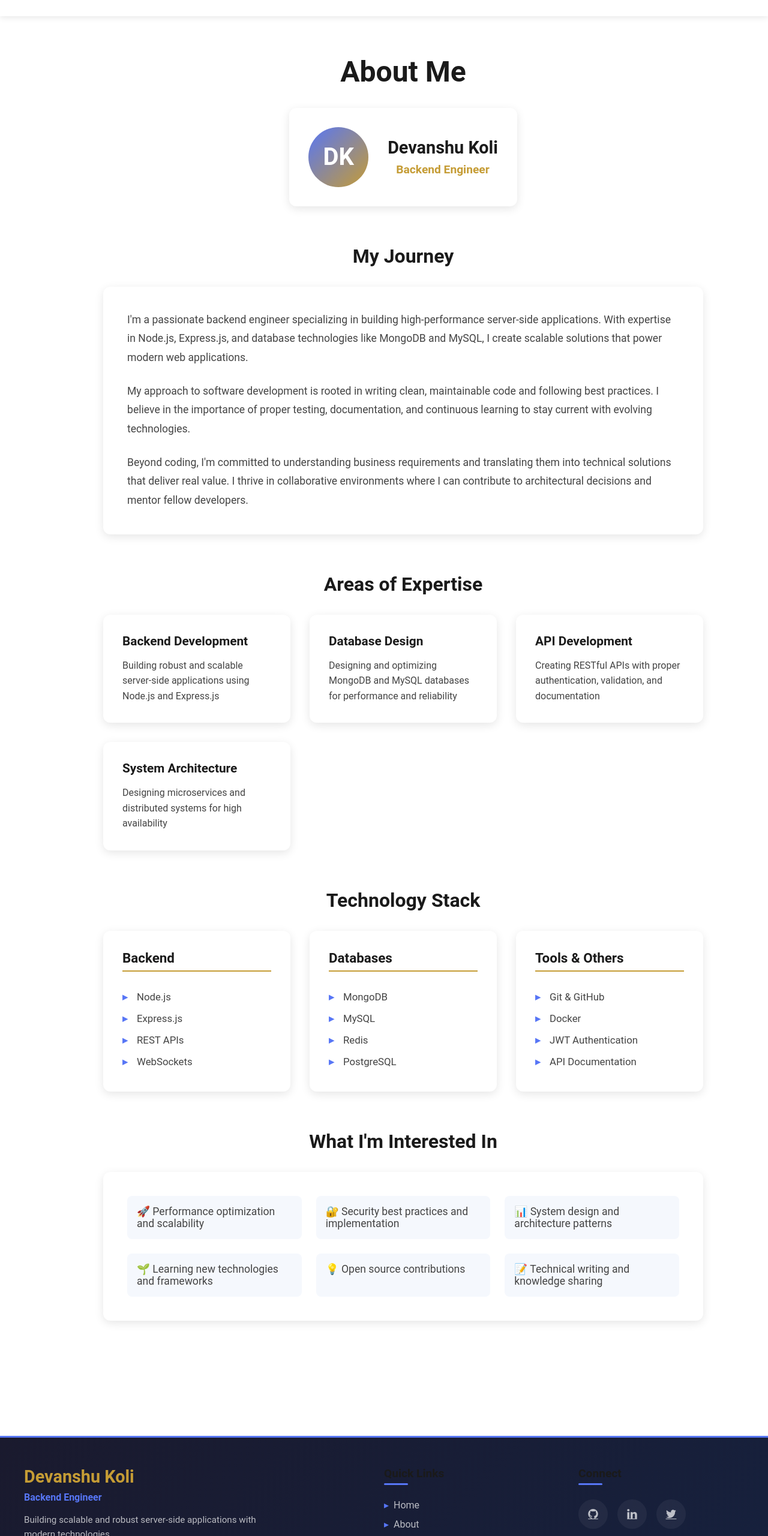
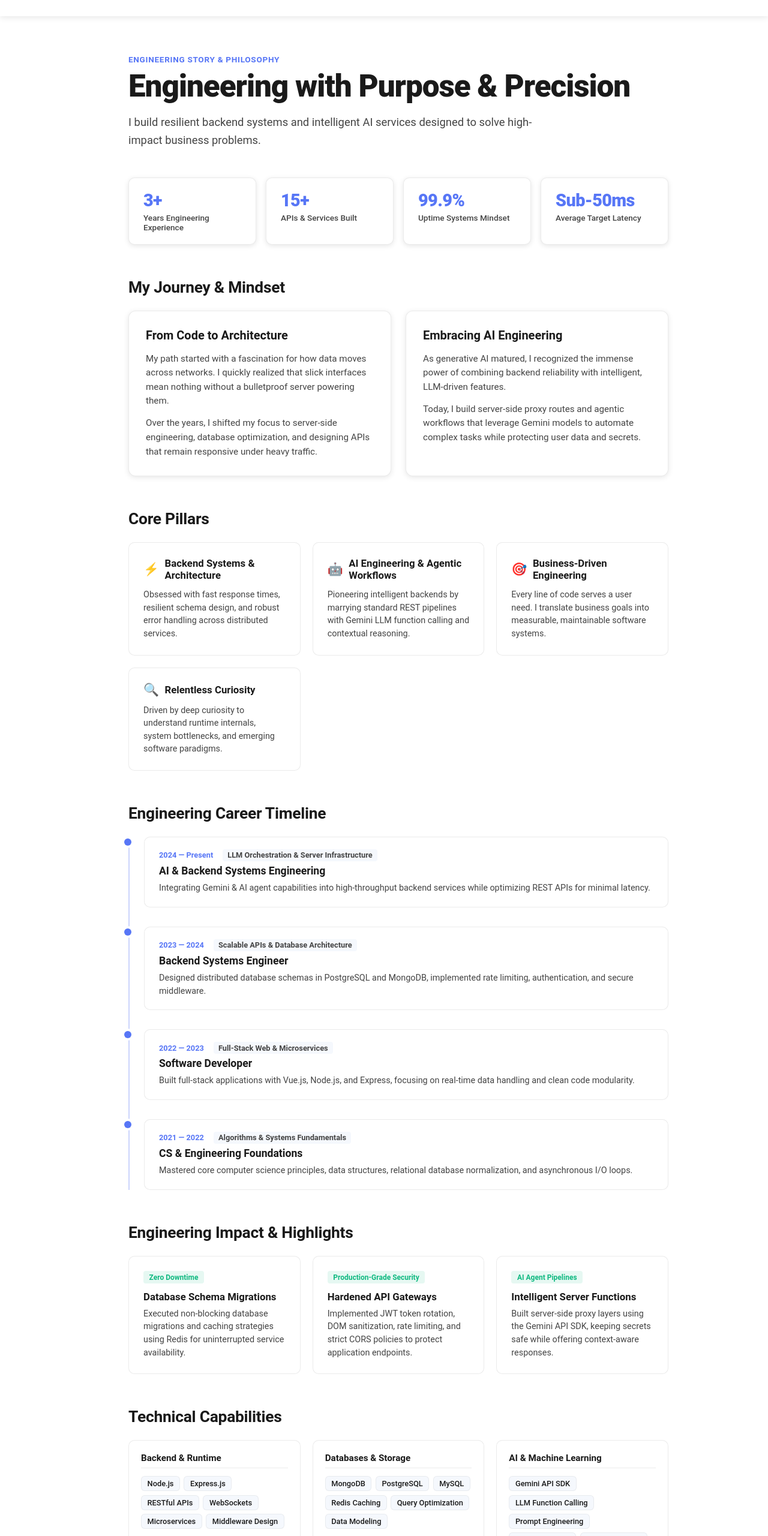
Before and after one commit to Devanshukoli/my-portfolio, a Vue app: page /about in a window 1280 px wide. Shown: the part 65-2626 px from the top of the page at 60% size. Built offline with nearby package versions, Linux system fonts and the light colour scheme.

Commit message:
feat: revamp AboutView with enhanced timeline, stats, mindset cards, and improved layout for better user engagement

```diff
--- a/src/view/AboutView.vue
+++ b/src/view/AboutView.vue
@@ -1,122 +1,209 @@
 <script setup>
-const experience = [
+import { ref } from 'vue'
+
+const timeline = [
   {
-    area: 'Backend Development',
-    description: 'Building robust and scalable server-side applications using Node.js and Express.js'
+    period: '2024 — Present',
+    role: 'AI & Backend Systems Engineering',
+    focus: 'LLM Orchestration & Server Infrastructure',
+    description: 'Integrating Gemini & AI agent capabilities into high-throughput backend services while optimizing REST APIs for minimal latency.'
   },
   {
-    area: 'Database Design',
-    description: 'Designing and optimizing MongoDB and MySQL databases for performance and reliability'
+    period: '2023 — 2024',
+    role: 'Backend Systems Engineer',
+    focus: 'Scalable APIs & Database Architecture',
+    description: 'Designed distributed database schemas in PostgreSQL and MongoDB, implemented rate limiting, authentication, and secure middleware.'
   },
   {
-    area: 'API Development',
-    description: 'Creating RESTful APIs with proper authentication, validation, and documentation'
+    period: '2022 — 2023',
+    role: 'Software Developer',
+    focus: 'Full-Stack Web & Microservices',
+    description: 'Built full-stack applications with Vue.js, Node.js, and Express, focusing on real-time data handling and clean code modularity.'
   },
   {
-    area: 'System Architecture',
-    description: 'Designing microservices and distributed systems for high availability'
+    period: '2021 — 2022',
+    role: 'CS & Engineering Foundations',
+    focus: 'Algorithms & Systems Fundamentals',
+    description: 'Mastered core computer science principles, data structures, relational database normalization, and asynchronous I/O loops.'
+  }
+]
+
+const stats = [
+  { value: '3+', label: 'Years Engineering Experience' },
+  { value: '15+', label: 'APIs & Services Built' },
+  { value: '99.9%', label: 'Uptime Systems Mindset' },
+  { value: 'Sub-50ms', label: 'Average Target Latency' }
+]
+
+const mindsetCards = [
+  {
+    title: 'Backend Systems & Architecture',
+    icon: '⚡',
+    description: 'Obsessed with fast response times, resilient schema design, and robust error handling across distributed services.'
+  },
+  {
+    title: 'AI Engineering & Agentic Workflows',
+    icon: '🤖',
+    description: 'Pioneering intelligent backends by marrying standard REST pipelines with Gemini LLM function calling and contextual reasoning.'
+  },
+  {
+    title: 'Business-Driven Engineering',
+    icon: '🎯',
+    description: 'Every line of code serves a user need. I translate business goals into measurable, maintainable software systems.'
+  },
+  {
+    title: 'Relentless Curiosity',
+    icon: '🔍',
+    description: 'Driven by deep curiosity to understand runtime internals, system bottlenecks, and emerging software paradigms.'
+  }
+]
+
+const highlights = [
+  {
+    metric: 'Zero Downtime',
+    title: 'Database Schema Migrations',
+    detail: 'Executed non-blocking database migrations and caching strategies using Redis for uninterrupted service availability.'
+  },
+  {
+    metric: 'Production-Grade Security',
+    title: 'Hardened API Gateways',
+    detail: 'Implemented JWT token rotation, DOM sanitization, rate limiting, and strict CORS policies to protect application endpoints.'
+  },
+  {
+    metric: 'AI Agent Pipelines',
+    title: 'Intelligent Server Functions',
+    detail: 'Built server-side proxy layers using the Gemini API SDK, keeping secrets safe while offering context-aware responses.'
+  }
+]
+
+const skillGroups = [
+  {
+    category: 'Backend & Runtime',
+    items: ['Node.js', 'Express.js', 'RESTful APIs', 'WebSockets', 'Microservices', 'Middleware Design']
+  },
+  {
+    category: 'Databases & Storage',
+    items: ['MongoDB', 'PostgreSQL', 'MySQL', 'Redis Caching', 'Query Optimization', 'Data Modeling']
+  },
+  {
+    category: 'AI & Machine Learning',
+    items: ['Gemini API SDK', 'LLM Function Calling', 'Prompt Engineering', 'Vector Retrieval', 'AI Proxy Routes']
+  },
+  {
+    category: 'DevOps & Tooling',
+    items: ['Docker', 'Git & Version Control', 'JWT Authentication', 'Nodemailer / EmailJS', 'Vite', 'Vitest']
   }
 ]
 </script>
 
 <template>
-  <div class="about">
+  <div class="about-page">
     <div class="container">
-      <!-- Header Section -->
-      <section class="about-header">
-        <h1 class="title">About Me</h1>
-        <div class="intro">
-          <div class="profile-section">
-            <div class="profile-placeholder">
-              <span class="initials">DK</span>
+      <!-- Section Header -->
+      <header class="about-header">
+        <div class="eyebrow">Engineering Story & Philosophy</div>
+        <h1 class="main-title">Engineering with Purpose & Precision</h1>
+        <p class="lead-text">
+          I build resilient backend systems and intelligent AI services designed to solve high-impact business problems.
+        </p>
+      </header>
+
+      <!-- Key Stats Bar -->
+      <section class="stats-section" aria-label="Key Engineering Metrics">
+        <div class="stats-grid">
+          <div v-for="stat in stats" :key="stat.label" class="stat-card">
+            <span class="stat-value">{{ stat.value }}</span>
+            <span class="stat-label">{{ stat.label }}</span>
           </div>
-            <div class="profile-info">
-              <h2>Devanshu Koli</h2>
-              <p class="role">Backend Engineer</p>
+        </div>
+      </section>
+
+      <!-- The Story & Mindset Section -->
+      <section class="story-section">
+        <h2 class="section-title">My Journey & Mindset</h2>
+        <div class="story-grid">
+          <div class="story-box">
+            <h3>From Code to Architecture</h3>
+            <p>
+              My path started with a fascination for how data moves across networks.
+              I quickly realized that slick interfaces mean nothing without a bulletproof server powering them.
+            </p>
+            <p>
+              Over the years, I shifted my focus to server-side engineering, database optimization,
+              and designing APIs that remain responsive under heavy traffic.
+            </p>
+          </div>
+
+          <div class="story-box">
+            <h3>Embracing AI Engineering</h3>
+            <p>
+              As generative AI matured, I recognized the immense power of combining backend reliability
+              with intelligent, LLM-driven features.
+            </p>
+            <p>
+              Today, I build server-side proxy routes and agentic workflows that leverage Gemini models
+              to automate complex tasks while protecting user data and secrets.
+            </p>
+          </div>
+        </div>
+      </section>
+
+      <!-- Callout Mindset Cards -->
+      <section class="mindset-section">
+        <h2 class="section-title">Core Pillars</h2>
+        <div class="mindset-grid">
+          <div v-for="card in mindsetCards" :key="card.title" class="mindset-card">
+            <div class="card-header">
+              <span class="card-icon" aria-hidden="true">{{ card.icon }}</span>
+              <h3>{{ card.title }}</h3>
+            </div>
+            <p>{{ card.description }}</p>
+          </div>
+        </div>
+      </section>
+
+      <!-- Engineering Timeline -->
+      <section class="timeline-section">
+        <h2 class="section-title">Engineering Career Timeline</h2>
+        <div class="timeline">
+          <div v-for="(item, index) in timeline" :key="index" class="timeline-item">
+            <div class="timeline-marker" aria-hidden="true"></div>
+            <div class="timeline-content">
+              <div class="timeline-meta">
+                <span class="timeline-period">{{ item.period }}</span>
+                <span class="timeline-focus">{{ item.focus }}</span>
+              </div>
+              <h3 class="timeline-role">{{ item.role }}</h3>
+              <p class="timeline-desc">{{ item.description }}</p>
             </div>
           </div>
         </div>
       </section>
 
-      <!-- Bio Section -->
-      <section class="bio-section">
-        <h2 class="section-title">My Journey</h2>
-        <div class="bio-content">
-          <p>
-            I'm a passionate backend engineer specializing in building high-performance server-side applications.
-            With expertise in Node.js, Express.js, and database technologies like MongoDB and MySQL, I create
-            scalable solutions that power modern web applications.
-          </p>
-          <p>
-            My approach to software development is rooted in writing clean, maintainable code and following
-            best practices. I believe in the importance of proper testing, documentation, and continuous learning
-            to stay current with evolving technologies.
-          </p>
-          <p>
-            Beyond coding, I'm committed to understanding business requirements and translating them into
-            technical solutions that deliver real value. I thrive in collaborative environments where I can
-            contribute to architectural decisions and mentor fellow developers.
-          </p>
-        </div>
-      </section>
-
-      <!-- Expertise Section -->
-      <section class="expertise-section">
-        <h2 class="section-title">Areas of Expertise</h2>
-        <div class="expertise-grid">
-          <div v-for="exp in experience" :key="exp.area" class="expertise-card">
-            <h3>{{ exp.area }}</h3>
-            <p>{{ exp.description }}</p>
+      <!-- Engineering Highlights Callouts -->
+      <section class="highlights-section">
+        <h2 class="section-title">Engineering Impact & Highlights</h2>
+        <div class="highlights-grid">
+          <div v-for="hl in highlights" :key="hl.title" class="highlight-card">
+            <div class="highlight-badge">{{ hl.metric }}</div>
+            <h3>{{ hl.title }}</h3>
+            <p>{{ hl.detail }}</p>
           </div>
         </div>
       </section>
 
-      <!-- Tech Stack Section -->
-      <section class="tech-stack">
-        <h2 class="section-title">Technology Stack</h2>
-        <div class="tech-categories">
-          <div class="tech-category">
-            <h3>Backend</h3>
-            <ul>
-              <li>Node.js</li>
-              <li>Express.js</li>
-              <li>REST APIs</li>
-              <li>WebSockets</li>
-            </ul>
-          </div>
-          <div class="tech-category">
-            <h3>Databases</h3>
-            <ul>
-              <li>MongoDB</li>
-              <li>MySQL</li>
-              <li>Redis</li>
-              <li>PostgreSQL</li>
-            </ul>
-          </div>
-          <div class="tech-category">
-            <h3>Tools & Others</h3>
-            <ul>
-              <li>Git & GitHub</li>
-              <li>Docker</li>
-              <li>JWT Authentication</li>
-              <li>API Documentation</li>
-            </ul>
+      <!-- Categorized Skills Matrix -->
+      <section class="skills-matrix-section">
+        <h2 class="section-title">Technical Capabilities</h2>
+        <div class="skills-matrix">
+          <div v-for="group in skillGroups" :key="group.category" class="skill-group-card">
+            <h3 class="group-title">{{ group.category }}</h3>
+            <div class="tags-wrapper">
+              <span v-for="item in group.items" :key="item" class="skill-tag">
+                {{ item }}
+              </span>
             </div>
           </div>
-      </section>
-
-      <!-- Interests Section -->
-      <section class="interests-section">
-        <h2 class="section-title">What I'm Interested In</h2>
-        <div class="interests-content">
-          <ul class="interests-list">
-            <li>🚀 Performance optimization and scalability</li>
-            <li>🔐 Security best practices and implementation</li>
-            <li>📊 System design and architecture patterns</li>
-            <li>🌱 Learning new technologies and frameworks</li>
-            <li>💡 Open source contributions</li>
-            <li>📝 Technical writing and knowledge sharing</li>
-          </ul>
         </div>
       </section>
     </div>
@@ -124,258 +211,337 @@ const experience = [
 </template>
 
 <style scoped>
-.about {
+.about-page {
   width: 100%;
-  padding: 4rem 2rem;
+  padding: 4rem 1.5rem;
   background: var(--bg-primary);
+  min-height: 85vh;
 }
 
 .container {
-  max-width: 1000px;
+  max-width: 900px;
   margin: 0 auto;
 }
 
-/* Header Section */
+/* Header */
 .about-header {
-  text-align: center;
-  margin-bottom: 4rem;
+  text-align: left;
+  margin-bottom: 3rem;
 }
 
-.title {
-  font-size: 3rem;
+.eyebrow {
+  font-size: 0.85rem;
+  font-weight: 600;
+  color: #5776f6;
+  text-transform: uppercase;
+  letter-spacing: 0.05em;
+  margin-bottom: 0.5rem;
+}
+
+.main-title {
+  font-size: clamp(2.2rem, 4.5vw, 3.2rem);
+  font-weight: 800;
+  color: var(--text-primary);
+  line-height: 1.15;
+  letter-spacing: -0.02em;
+  margin-bottom: 1rem;
+}
+
+.lead-text {
+  font-size: 1.15rem;
+  line-height: 1.6;
+  color: var(--text-secondary);
+  max-width: 720px;
+}
+
+/* Common Section Title */
+.section-title {
+  font-size: 1.65rem;
   font-weight: 700;
   color: var(--text-primary);
+  margin-bottom: 1.5rem;
+  letter-spacing: -0.01em;
+}
+
+section {
+  margin-bottom: 3.5rem;
+}
+
+/* Stats Section */
+.stats-grid {
+  display: grid;
+  grid-template-columns: repeat(auto-fit, minmax(180px, 1fr));
+  gap: 1rem;
+}
+
+.stat-card {
+  background: var(--bg-card);
+  padding: 1.25rem 1.5rem;
+  border-radius: 10px;
+  border: 1px solid rgba(120, 120, 120, 0.15);
+  display: flex;
+  flex-direction: column;
+  align-items: flex-start;
+  box-shadow: 0 2px 8px var(--shadow-color);
+}
+
+.stat-value {
+  font-size: 1.8rem;
+  font-weight: 800;
+  color: #5776f6;
+  letter-spacing: -0.02em;
+}
+
+.stat-label {
+  font-size: 0.85rem;
+  font-weight: 500;
+  color: var(--text-secondary);
+  margin-top: 0.2rem;
+}
+
+/* Story Section */
+.story-grid {
+  display: grid;
+  grid-template-columns: repeat(auto-fit, minmax(320px, 1fr));
+  gap: 1.5rem;
+}
+
+.story-box {
+  background: var(--bg-card);
+  padding: 1.75rem;
+  border-radius: 12px;
+  border: 1px solid rgba(120, 120, 120, 0.15);
+  box-shadow: 0 2px 10px var(--shadow-color);
+}
+
+.story-box h3 {
+  font-size: 1.25rem;
+  color: var(--text-primary);
+  margin-bottom: 1rem;
+  font-weight: 700;
+}
+
+.story-box p {
+  font-size: 0.95rem;
+  line-height: 1.55;
+  color: var(--text-secondary);
+  margin-bottom: 0.85rem;
+}
+
+.story-box p:last-child {
+  margin-bottom: 0;
+}
+
+/* Mindset Cards */
+.mindset-grid {
+  display: grid;
+  grid-template-columns: repeat(auto-fit, minmax(260px, 1fr));
+  gap: 1.25rem;
+}
+
+.mindset-card {
+  background: var(--bg-card);
+  padding: 1.5rem;
+  border-radius: 10px;
+  border: 1px solid rgba(120, 120, 120, 0.15);
+  transition: transform 0.2s ease, box-shadow 0.2s ease;
+}
+
+.mindset-card:hover {
+  transform: translateY(-3px);
+  box-shadow: 0 8px 20px var(--shadow-color);
+}
+
+.card-header {
+  display: flex;
+  align-items: center;
+  gap: 0.6rem;
+  margin-bottom: 0.75rem;
+}
+
+.card-icon {
+  font-size: 1.3rem;
+}
+
+.card-header h3 {
+  font-size: 1.05rem;
+  font-weight: 700;
+  color: var(--text-primary);
+}
+
+.mindset-card p {
+  font-size: 0.9rem;
+  line-height: 1.5;
+  color: var(--text-secondary);
+}
+
+/* Timeline Section */
+.timeline {
+  position: relative;
+  padding-left: 1.5rem;
+  border-left: 2px solid rgba(87, 118, 246, 0.3);
+}
+
+.timeline-item {
+  position: relative;
   margin-bottom: 2rem;
 }
 
-.intro {
-  display: flex;
-  justify-content: center;
-  margin-top: 2rem;
+.timeline-item:last-child {
+  margin-bottom: 0;
 }
 
-.profile-section {
-  display: flex;
-  align-items: center;
-  gap: 2rem;
-  padding: 2rem;
-  background: var(--bg-card);
-  border-radius: 12px;
-  box-shadow: 0 4px 15px var(--shadow-color);
+.timeline-marker {
+  position: absolute;
+  left: -2.05rem;
+  top: 0.2rem;
+  width: 12px;
+  height: 12px;
+  border-radius: 50%;
+  background: #5776f6;
+  box-shadow: 0 0 0 4px var(--bg-primary);
 }
 
-.profile-placeholder {
-  width: 100px;
-  height: 100px;
-  border-radius: 50%;
-  background: linear-gradient(135deg, #5776f6 0%, #c59c35 100%);
-  display: flex;
-  align-items: center;
-  justify-content: center;
-  font-size: 2.5rem;
-  font-weight: bold;
-  color: white;
-  flex-shrink: 0;
+.timeline-content {
+  background: var(--bg-card);
+  padding: 1.25rem 1.5rem;
+  border-radius: 10px;
+  border: 1px solid rgba(120, 120, 120, 0.15);
 }
 
-.profile-info h2 {
-  font-size: 1.8rem;
+.timeline-meta {
+  display: flex;
+  gap: 1rem;
+  align-items: center;
+  margin-bottom: 0.4rem;
+  flex-wrap: wrap;
+}
+
+.timeline-period {
+  font-size: 0.8rem;
+  font-weight: 700;
+  color: #5776f6;
+}
+
+.timeline-focus {
+  font-size: 0.8rem;
+  font-weight: 600;
+  color: var(--text-secondary);
+  background: var(--bg-secondary);
+  padding: 0.15rem 0.5rem;
+  border-radius: 4px;
+}
+
+.timeline-role {
+  font-size: 1.1rem;
+  font-weight: 700;
   color: var(--text-primary);
   margin-bottom: 0.5rem;
 }
 
-.role {
-  font-size: 1.2rem;
-  color: #c59c35;
-  font-weight: 600;
+.timeline-desc {
+  font-size: 0.9rem;
+  line-height: 1.5;
+  color: var(--text-secondary);
 }
 
-/* Common Section Styles */
-.section-title {
-  font-size: 2rem;
-  font-weight: 700;
-  color: var(--text-primary);
-  margin-bottom: 2rem;
-  text-align: center;
+/* Highlights Section */
+.highlights-grid {
+  display: grid;
+  grid-template-columns: repeat(auto-fit, minmax(250px, 1fr));
+  gap: 1.25rem;
 }
 
-section {
-  margin-bottom: 4rem;
-}
-
-/* Bio Section */
-.bio-content {
+.highlight-card {
   background: var(--bg-card);
-  padding: 2.5rem;
-  border-radius: 12px;
-  box-shadow: 0 4px 15px var(--shadow-color);
-}
-
-.bio-content p {
-  font-size: 1.1rem;
-  line-height: 1.8;
-  color: var(--text-secondary);
-  margin-bottom: 1.5rem;
-}
-
-.bio-content p:last-child {
-  margin-bottom: 0;
-}
-
-/* Expertise Section */
-.expertise-grid {
-  display: grid;
-  grid-template-columns: repeat(auto-fit, minmax(250px, 1fr));
-  gap: 2rem;
-}
-
-.expertise-card {
-  background: var(--bg-card);
-  padding: 2rem;
-  border-radius: 12px;
-  box-shadow: 0 4px 15px var(--shadow-color);
-  transition: all 0.3s ease;
-}
-
-.expertise-card:hover {
-  transform: translateY(-8px);
-  box-shadow: 0 12px 30px var(--shadow-color);
-}
-
-.expertise-card h3 {
-  font-size: 1.3rem;
-  color: var(--text-primary);
-  margin-bottom: 1rem;
-  font-weight: 600;
-}
-
-.expertise-card p {
-  color: var(--text-secondary);
-  line-height: 1.6;
-}
-
-/* Tech Stack Section */
-.tech-categories {
-  display: grid;
-  grid-template-columns: repeat(auto-fit, minmax(250px, 1fr));
-  gap: 2rem;
-}
-
-.tech-category {
-  background: var(--bg-card);
-  padding: 2rem;
-  border-radius: 12px;
-  box-shadow: 0 4px 15px var(--shadow-color);
-}
-
-.tech-category h3 {
-  font-size: 1.4rem;
-  color: var(--text-primary);
-  margin-bottom: 1.5rem;
-  font-weight: 600;
-  border-bottom: 2px solid #c59c35;
-  padding-bottom: 0.5rem;
-}
-
-.tech-category ul {
-  list-style: none;
-  padding: 0;
-}
-
-.tech-category li {
-  font-size: 1.05rem;
-  color: var(--text-secondary);
-  padding: 0.5rem 0;
-  padding-left: 1.5rem;
+  padding: 1.5rem;
+  border-radius: 10px;
+  border: 1px solid rgba(120, 120, 120, 0.15);
   position: relative;
 }
 
-.tech-category li::before {
-  content: '▸';
-  position: absolute;
-  left: 0;
-  color: #5776f6;
-  font-weight: bold;
+.highlight-badge {
+  display: inline-block;
+  font-size: 0.75rem;
+  font-weight: 700;
+  color: #10b981;
+  background: rgba(16, 185, 129, 0.1);
+  padding: 0.2rem 0.6rem;
+  border-radius: 4px;
+  margin-bottom: 0.75rem;
 }
 
-/* Interests Section */
-.interests-content {
-  background: var(--bg-card);
-  padding: 2.5rem;
-  border-radius: 12px;
-  box-shadow: 0 4px 15px var(--shadow-color);
+.highlight-card h3 {
+  font-size: 1.05rem;
+  font-weight: 700;
+  color: var(--text-primary);
+  margin-bottom: 0.5rem;
 }
 
-.interests-list {
-  list-style: none;
-  padding: 0;
-  display: grid;
-  grid-template-columns: repeat(auto-fit, minmax(280px, 1fr));
-  gap: 1.5rem;
+.highlight-card p {
+  font-size: 0.9rem;
+  line-height: 1.5;
+  color: var(--text-secondary);
 }
 
-.interests-list li {
-  font-size: 1.1rem;
-  color: var(--text-secondary);
-  padding: 1rem;
-  background: var(--bg-secondary);
-  border-radius: 8px;
-  transition: all 0.3s ease;
+/* Skills Matrix */
+.skills-matrix {
+  display: grid;
+  grid-template-columns: repeat(auto-fit, minmax(220px, 1fr));
+  gap: 1.25rem;
 }
 
-.interests-list li:hover {
-  transform: translateX(8px);
-  background: linear-gradient(135deg, var(--bg-secondary) 0%, rgba(87, 118, 246, 0.1) 100%);
+.skill-group-card {
+  background: var(--bg-card);
+  padding: 1.25rem;
+  border-radius: 10px;
+  border: 1px solid rgba(120, 120, 120, 0.15);
 }
 
-/* Responsive Design */
-@media (max-width: 768px) {
-  .about {
-    padding: 2rem 1rem;
+.group-title {
+  font-size: 0.95rem;
+  font-weight: 700;
+  color: var(--text-primary);
+  margin-bottom: 0.85rem;
+  padding-bottom: 0.4rem;
+  border-bottom: 1px solid rgba(120, 120, 120, 0.15);
 }
 
-  .title {
-    font-size: 2.2rem;
+.tags-wrapper {
+  display: flex;
+  flex-wrap: wrap;
+  gap: 0.4rem;
 }
 
-  .profile-section {
-    flex-direction: column;
-    text-align: center;
+.skill-tag {
+  font-size: 0.8rem;
+  font-weight: 500;
+  color: var(--text-primary);
+  background: var(--bg-secondary);
+  padding: 0.25rem 0.6rem;
+  border-radius: 6px;
+  border: 1px solid rgba(120, 120, 120, 0.1);
 }
 
-  .section-title {
-    font-size: 1.6rem;
+/* Responsive */
+@media (max-width: 600px) {
+  .about-page {
+    padding: 2.5rem 1rem;
   }
 
-  .expertise-grid,
-  .tech-categories,
-  .interests-list {
-    grid-template-columns: 1fr;
+  .timeline {
+    padding-left: 1.2rem;
   }
 
-  .bio-content,
-  .interests-content {
-    padding: 1.5rem;
-  }
+  .timeline-marker {
+    left: -1.75rem;
   }
 
-@media (max-width: 480px) {
-  .title {
-    font-size: 1.8rem;
-  }
-
-  .profile-placeholder {
-    width: 80px;
-    height: 80px;
-    font-size: 2rem;
-  }
-
-  .profile-info h2 {
-    font-size: 1.5rem;
-  }
-
-  .section-title {
-    font-size: 1.4rem;
+  .story-grid,
+  .mindset-grid,
+  .highlights-grid,
+  .skills-matrix {
+    grid-template-columns: 1fr;
   }
 }
 </style>
```
Lines whose indentation alone changed are shown as unchanged.
